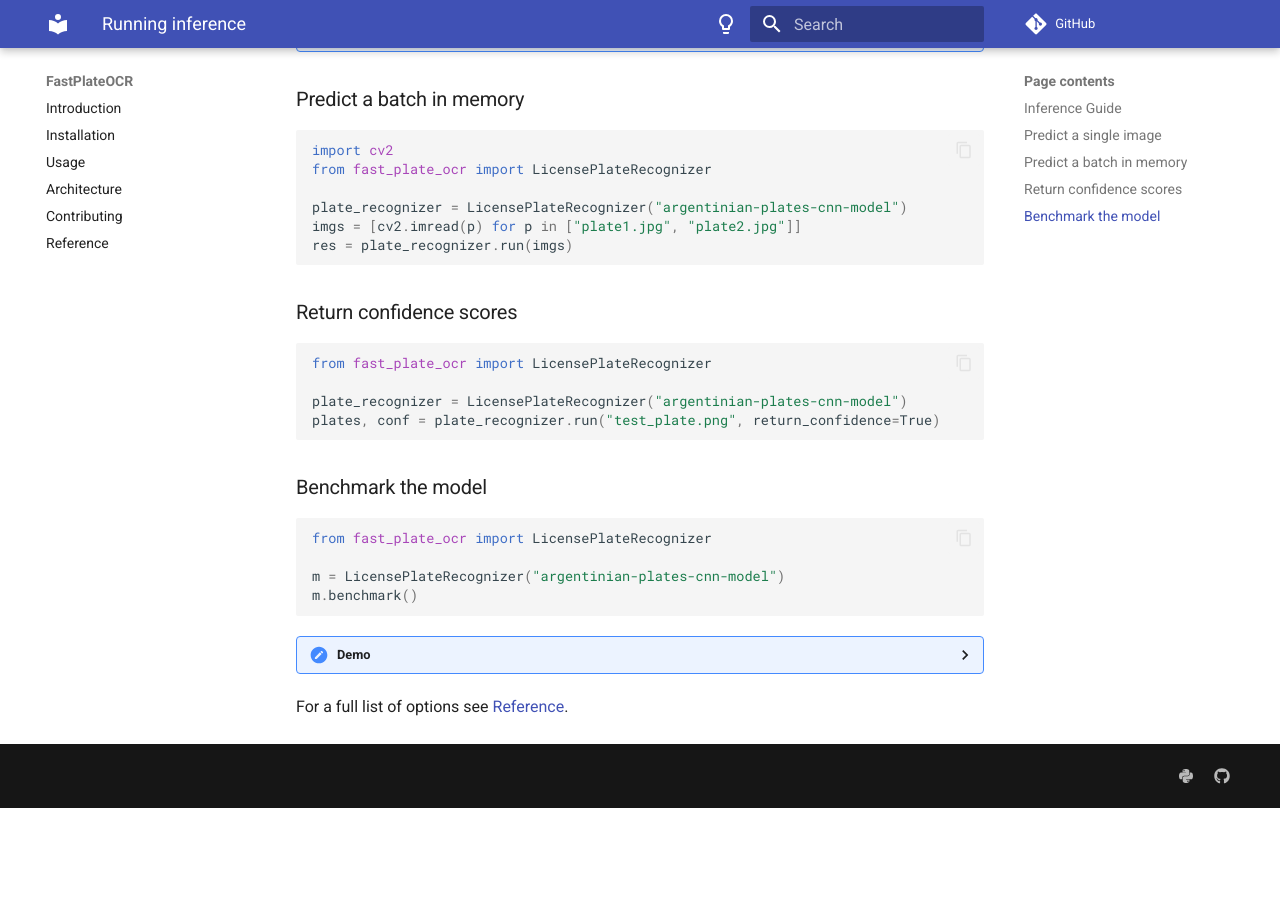
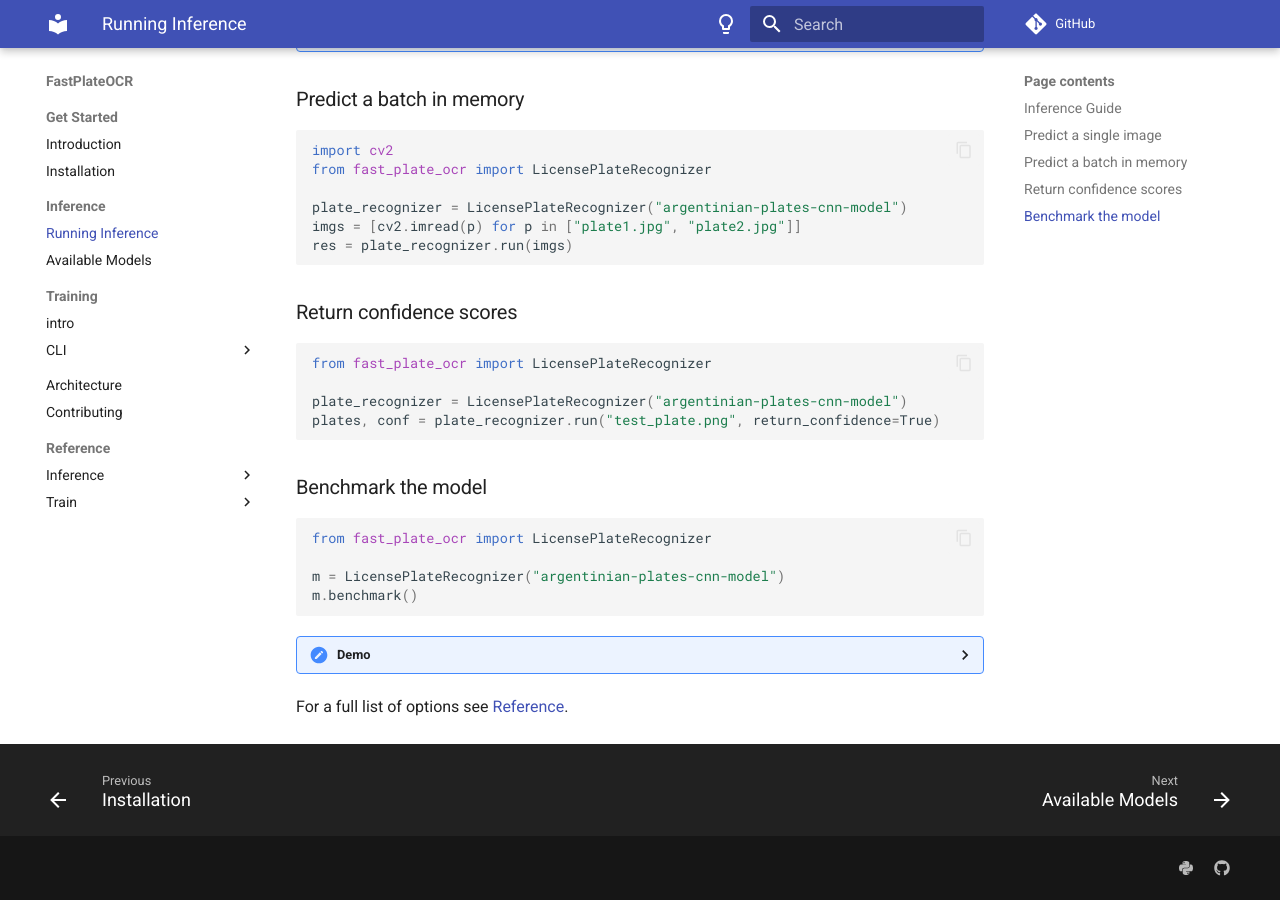
Before and after one commit to ankandrew/fast-plate-ocr, an MkDocs documentation site: the page built from docs/inference/running_inference.md, in a window 1280 px wide and 900 px high, scrolled down 735 px. Built offline with MkDocs 1.6.1 and Material for MkDocs 9.7.7, drawn with Linux system fonts in a browser that asks for light colours; comment, search, counter and statistics services are not loaded; the version menu is left out; before the commit the page ends 1543 px from its top, so only the background shows below that; some of the changed text lies outside the part shown.

Commit message:
Add new paths to docs

```diff
--- a/mkdocs.yml
+++ b/mkdocs.yml
@@ -26,12 +26,30 @@
         icon: material/lightbulb
         name: Switch to light mode
 nav:
-  - Introduction: index.md
-  - Installation: installation.md
-  - Usage: usage.md
+  - Get Started:
+      - Introduction: index.md
+      - Installation: installation.md
+  - Inference:
+      - Running Inference: inference/running_inference.md
+      - Available Models: inference/model_zoo.md
+  - Training:
+      - intro: training/intro.md
+      - CLI:
+          - dataset_stats: training/cli/dataset_stats.md
+          - export: training/cli/export.md
+          - train: training/cli/train.md
+          - valid: training/cli/valid.md
+          - validate_dataset: training/cli/validate_dataset.md
+          - visualize_augmentation: training/cli/visualize_augmentation.md
+          - visualize_predictions: training/cli/visualize_predictions.md
   - Architecture: architecture.md
   - Contributing: contributing.md
-  - Reference: reference.md
+  - Reference:
+      - Inference:
+          - LicensePlateRecognizer: reference/inference/inference_class.md
+          - HUB: reference/inference/hub.md
+      - Train:
+          - XD: reference/train/model_builder.md
 plugins:
   - search
   - mike:
```
